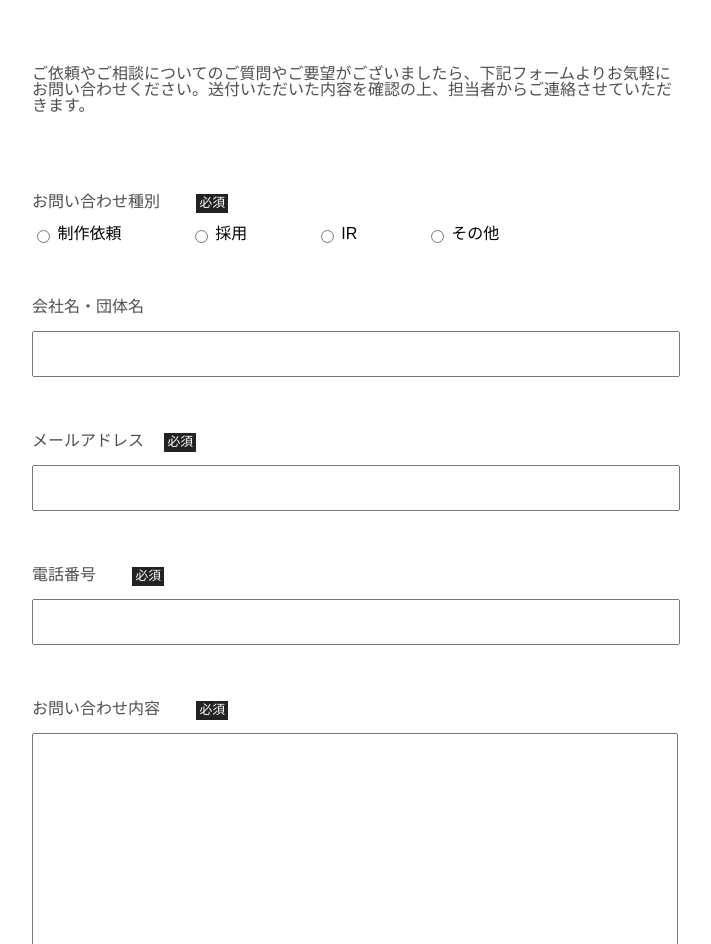
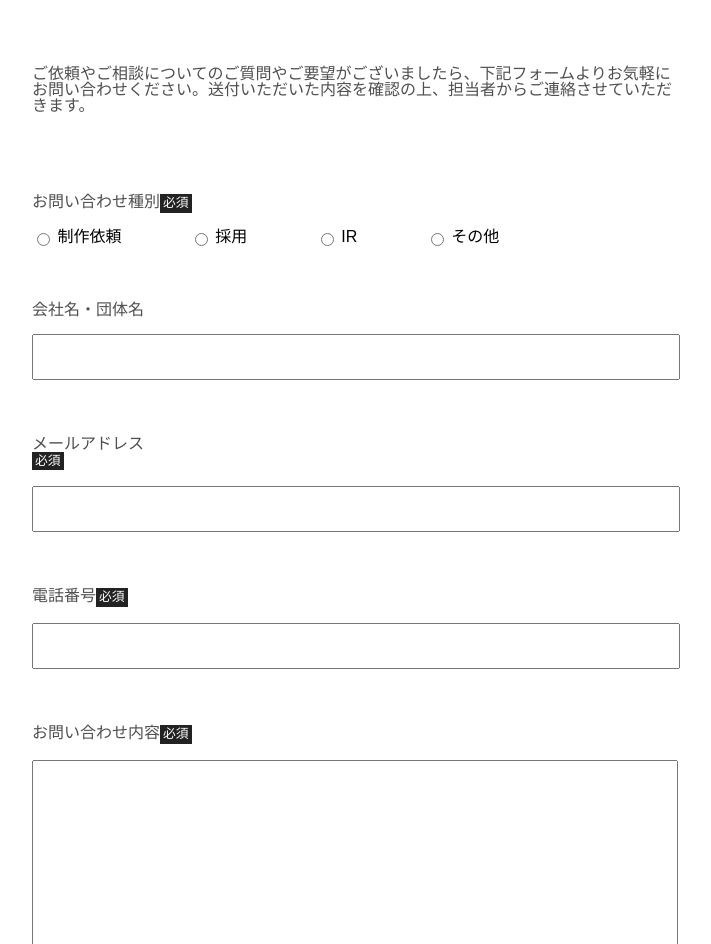
Before and after one commit to asknmt/first_link2, a plain HTML site: page index.html in a window 1280 px wide. Shown: the part 654-1598 px from the top of the page, without its empty margins (288-999 px from the left). Drawn offline with nearby package versions, Linux system fonts and the light colour scheme.

Commit message:
Update index.html

```diff
--- a/index.html
+++ b/index.html
@@ -69,11 +69,10 @@
     <div class="main">
     <div class="text">
       <p class="text-p">ご依頼やご相談についてのご質問やご要望がございましたら、下記フォームよりお気軽にお問い合わせください。送付いただいた内容を確認の上、担当者からご連絡させていただきます。</p>
-      <form>
+            <form>
         <div class="form">
           <div class="inline">
-            <p class="form-text select">お問い合わせ種別</p>
-            <p class="must">必須</p>
+            <p class="form-text select">お問い合わせ種別<span class="must">必須</span></p>
           </div>
         </div>
             <label class="radio">
@@ -99,22 +98,19 @@
         </div>
         <div class="form">
            <div class="inline">
-             <p class="mail">メールアドレス</p>
-             <p class="must">必須</p>
+             <p class="mail">メールアドレス<span class="must">必須</span></p>
            </div>
          <input>
         </div>
         <div class="form">
            <div class="inline">
-              <p class="tell">電話番号</p>
-              <p class="must">必須</p>
+              <p class="tell">電話番号<span class="must">必須</span></p>
             </div>
           <input>
         </div>
         <div class="form">
            <div class="inline">
-             <p class="form-text">お問い合わせ内容</p>
-             <p class="must">必須</p>
+             <p class="form-text">お問い合わせ内容<span class="must">必須</span></p>
            </div>
           <textarea></textarea>
         </div>
```
